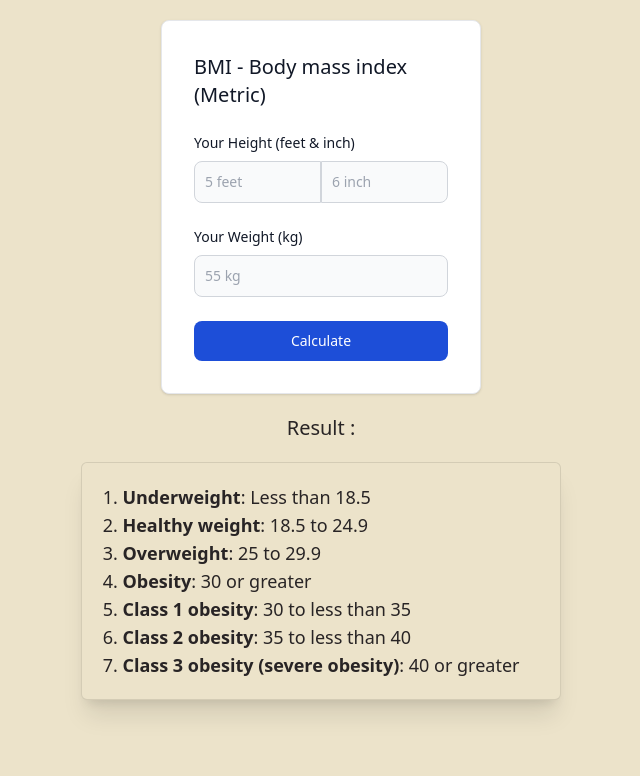
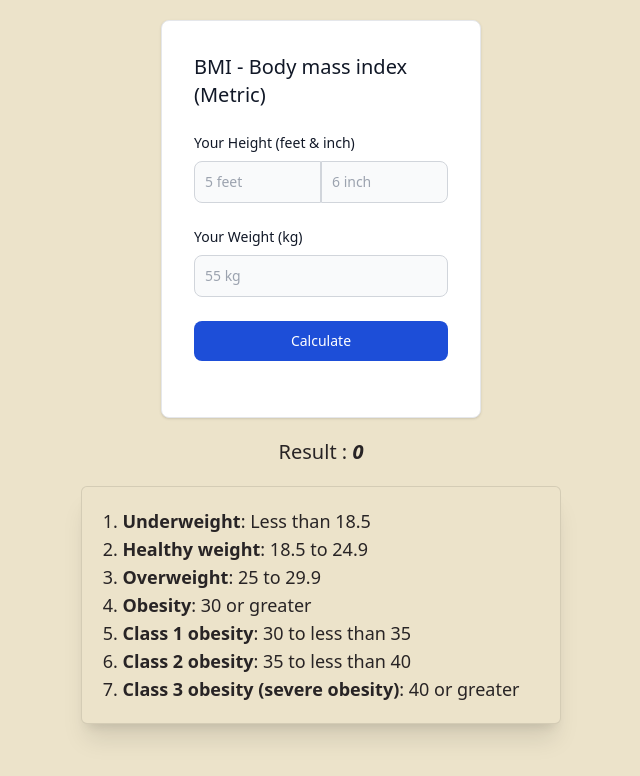
Before and after one commit to rakib00-dev/react-bmi-00, a React (Vite) app: page / in a window 1280 px wide. Shown: the top 776 px of the page, without its empty margins (319-959 px from the left). Built offline with nearby package versions, Linux system fonts and the light colour scheme.

Commit message:
updated the cards and the result and make user experience more smooth

```diff
--- a/package.json
+++ b/package.json
@@ -11,7 +11,8 @@
   },
   "dependencies": {
     "react": "^18.3.1",
-    "react-dom": "^18.3.1"
+    "react-dom": "^18.3.1",
+    "react-toastify": "^11.0.2"
   },
   "devDependencies": {
     "@eslint/js": "^9.17.0",
--- a/src/Components/Card.jsx
+++ b/src/Components/Card.jsx
@@ -1,11 +1,13 @@
 import { useState } from 'react';
 import Result from './Result';
+import { toast, ToastContainer } from 'react-toastify';
 
 const Card = () => {
   const [feet, setFeet] = useState(0);
   const [inch, setInch] = useState(0);
   const [kg, setKg] = useState(0);
-  const [result, setResult] = useState();
+  const [result, setResult] = useState(0);
+  const [going, setGoing] = useState(false);
 
   function feetFunc(e) {
     setFeet(e.target.value);
@@ -19,12 +21,21 @@ const Card = () => {
     setKg(e.target.value);
   }
 
+  // const feetConvertToInches = feet * 12;
+  // let totalInches = Number(feetConvertToInches) + Number(inch);
+  // let inchToMeter = 0.0254; //meter
+  // inchToMeter = inchToMeter * totalInches;
+
+  function calc() {
+    if (feet > 8 || inch > 12) {
+      setGoing(false);
+    }
+    if (going) {
       const feetConvertToInches = feet * 12;
       let totalInches = Number(feetConvertToInches) + Number(inch);
       let inchToMeter = 0.0254; //meter
       inchToMeter = inchToMeter * totalInches;
 
-  function calc() {
       let meterSquare = inchToMeter ** 2;
       let BMICalculation = kg / meterSquare;
       console.log({ feet, inch, kg });
@@ -34,6 +45,9 @@ const Card = () => {
       // console.log('ok');
       // console.log(inchToMeter ** 2);
       console.log(BMICalculation);
+    } else {
+      toast.error('Opps, You Need to Follow The Guid');
+    }
   }
 
   return (
@@ -109,17 +123,11 @@ const Card = () => {
           >
             Calculate
           </button>
+          <ToastContainer />
         </form>
       </div>
-      <div className="w-full h-fit">
-        <h1 className="text-center text-md md:text-xl">
-          {' '}
-          Result :{' '}
-          <strong>
-            <i>{result}</i>
-          </strong>
-        </h1>
-      </div>
+
+      <Result result={isNaN(result) && !going ? '' : result} />
     </>
   );
 };
--- a/src/Components/Result.jsx
+++ b/src/Components/Result.jsx
@@ -1,7 +1,9 @@
 const Result = ({ result }) => {
   return (
-    <div>
-      <h1>
+    <div className="w-full h-fit">
+      <h1 className="text-center text-md md:text-xl">
+        {' '}
+        Result :{' '}
         <strong>
           <i>{result}</i>
         </strong>
```
Also changed, not shown: 1 other file (tests, documents, lock files or other folders). Lines whose indentation alone changed are shown as unchanged.
